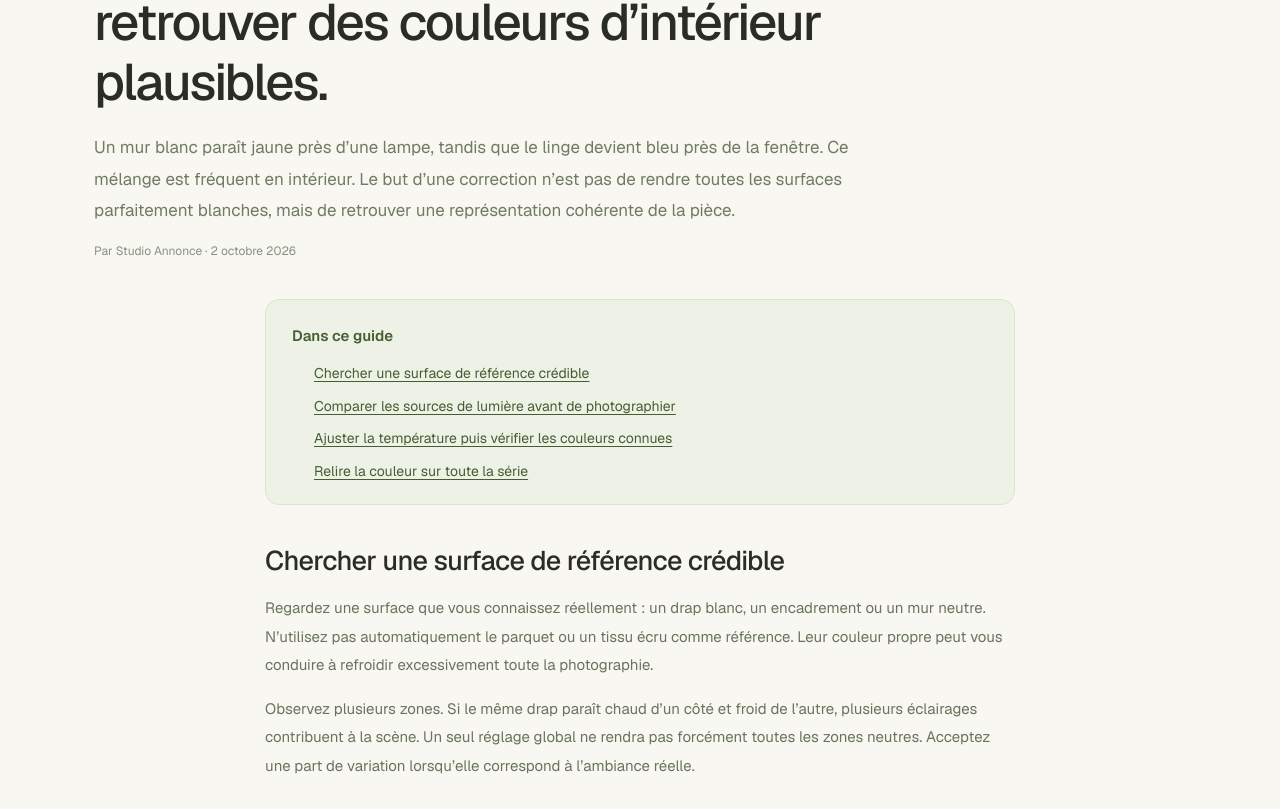
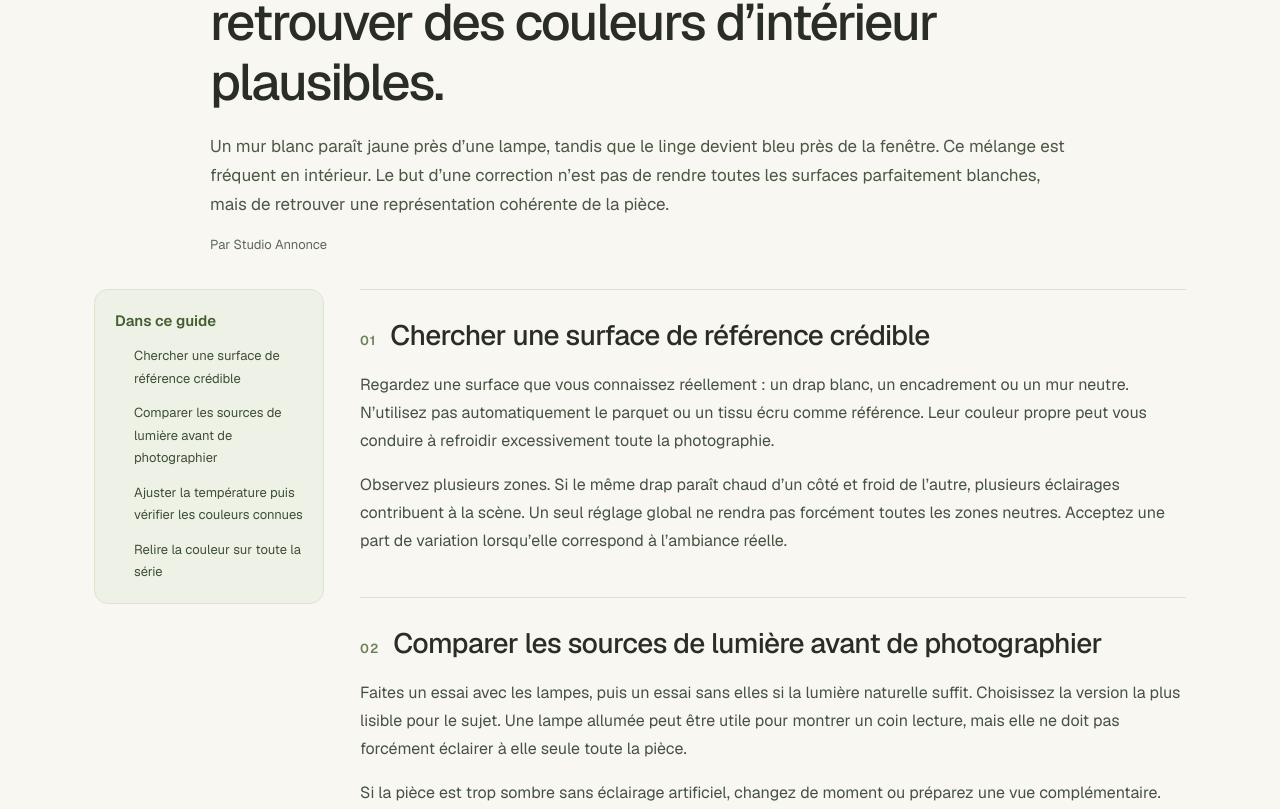
Before and after one commit to xSARRASx/studio-annonce, a Next.js app in the folder web/: page /blog/balance-blancs-photo-interieur/ in a window 1280 px wide. Shown: the part 289-1098 px from the top of the page. Built offline with nearby package versions, Linux system fonts and the light colour scheme.

Commit message:
Rendre les articles du blog lisibles sur ordinateur et mobile

```diff
--- a/web/app/blog/[slug]/page.tsx
+++ b/web/app/blog/[slug]/page.tsx
@@ -27,7 +27,7 @@ export async function generateMetadata({ params }: { params: Promise<{ slug: str
     alternates: { canonical: `/blog/${article.slug}/` },
     openGraph: {
       title, description: article.description, url: `/blog/${article.slug}/`,
-      type: "article", locale: "fr_FR", publishedTime: publishedAt(article.date),
+      type: "article", locale: "fr_FR", ...(article.showDate !== false ? { publishedTime: publishedAt(article.date) } : {}),
       authors: ["Studio Annonce"], ...(image && cover ? { images: [{ url: image, alt: cover.altAfter }] } : {}),
     },
     twitter: { card: image ? "summary_large_image" : "summary", title, description: article.description, ...(image ? { images: [image] } : {}) },
@@ -46,7 +46,7 @@ export default async function ArticlePage({ params }: { params: Promise<{ slug:
   const structured = { "@context": "https://schema.org", "@graph": [
     {
       "@type": "BlogPosting", headline: article.title, description: article.description,
-      datePublished: publishedAt(article.date), dateModified: publishedAt(article.date),
+      ...(article.showDate !== false ? { datePublished: publishedAt(article.date), dateModified: publishedAt(article.date) } : {}),
       inLanguage: "fr-FR", ...(cover ? { image: `${site}/demo/exemples/${cover.file}-apres.webp` } : {}),
       author: { "@type": "Organization", "@id": `${site}/#organization`, name: "Studio Annonce", url: `${site}/` },
       publisher: { "@type": "Organization", "@id": `${site}/#organization`, name: "Studio Annonce", url: `${site}/` },
@@ -59,7 +59,7 @@ export default async function ArticlePage({ params }: { params: Promise<{ slug:
     ] },
   ] };
   return (
-    <div className="studio-demo public-info editorial">
+    <div className="studio-demo public-info editorial article-page">
       <script type="application/ld+json" dangerouslySetInnerHTML={{ __html: JSON.stringify(structured).replace(/</g, "\\u003c") }} />
       <PublicHeader current="blog" />
       <main className="editorial-main">
@@ -68,34 +68,37 @@ export default async function ArticlePage({ params }: { params: Promise<{ slug:
           <header className="editorial-heading">
             <span className="public-eyebrow">{article.category}</span>
             <h1>{article.title}</h1><p>{article.intro}</p>
-            <p className="editorial-date">Par Studio Annonce · <time dateTime={article.date}>{new Date(`${article.date}T12:00:00Z`).toLocaleDateString("fr-FR", { day: "numeric", month: "long", year: "numeric", timeZone: "UTC" })}</time></p>
+            <p className="editorial-date">Par Studio Annonce{article.showDate !== false && <> · <time dateTime={article.date}>{new Date(`${article.date}T12:00:00Z`).toLocaleDateString("fr-FR", { day: "numeric", month: "long", year: "numeric", timeZone: "UTC" })}</time></>}</p>
           </header>
           {cover && <figure className="editorial-cover">
             <ExampleComparison example={cover} priority />
             <figcaption>{article.coverCaption || cover.detail} <Link href={`/exemples/${cover.id}/`}>Comparer avec l’original →</Link></figcaption>
           </figure>}
-          <div className="editorial-prose article-body">
+          <div className="article-layout">
             <nav className="article-toc" aria-label="Sommaire de l’article">
               <p>Dans ce guide</p>
               <ol>{article.sections.map((section, index) => <li key={section.title}><a href={`#section-${index + 1}`}>{section.title}</a></li>)}</ol>
             </nav>
-            {article.sections.map((section, index) => (
-              <section key={section.title} id={`section-${index + 1}`} className="article-section">
-                <h2>{section.title}</h2>
+            <div className="editorial-prose article-body">
+              {article.sections.map((section, index) => {
+                const examples = (section.examples || []).filter(slug => slug !== article.coverExample);
+                return <section key={section.title} id={`section-${index + 1}`} className="article-section">
+                  <h2><span className="article-section-number" aria-hidden="true">{String(index + 1).padStart(2, "0")}</span>{section.title}</h2>
                   {section.paragraphs.map(paragraph => <p key={paragraph}>{paragraph}</p>)}
                   {section.checklist && <ul className="article-checklist">{section.checklist.map(item => <li key={item}>{item}</li>)}</ul>}
-                {section.examples && <div className="article-examples">{section.examples.map(slug => {
+                  {examples.length > 0 && <div className="article-examples">{examples.map(slug => {
                     const item = findPhotoExample(slug)!;
                     return <div className="article-example" key={slug}><ExampleComparison example={item} thumbnail /><Link href={`/exemples/${slug}/`}>{item.title}<small>Voir l’exemple en détail →</small></Link></div>;
                   })}</div>}
                   {section.links && <ul className="article-links">{section.links.map(link => <li key={link.href}><Link href={link.href}>{link.label} →</Link></li>)}</ul>}
-              </section>
-            ))}
+                </section>;
+              })}
               {article.sources && <aside className="article-sources" aria-label="Sources et ressources">
                 <h2>Pour aller à la source</h2>
                 <ul>{article.sources.map(source => <li key={source.href}><a href={source.href}>{source.label}</a></li>)}</ul>
                 <p>Ressources consultées le 2 octobre 2026. Les interfaces et recommandations des plateformes peuvent évoluer.</p>
               </aside>}
+            </div>
           </div>
         </article>
         {related.length > 0 && <section className="editorial-related" aria-labelledby="related-title">
--- a/web/app/blog/articles.ts
+++ b/web/app/blog/articles.ts
@@ -7,7 +7,7 @@ export type BlogTopic = typeof BLOG_TOPICS[number];
 /** Blog content. Drafts stay out of the index, static routes and sitemap. See docs/BLOG.md. */
 export type BlogArticle = {
   slug: string; status: "draft" | "published"; title: string; description: string;
-  date: string; category: string; coverExample?: string; intro: string;
+  date: string; showDate?: boolean; category: string; coverExample?: string; intro: string;
   topic?: BlogTopic;
   seoTitle?: string; coverCaption?: string; related?: string[];
   sources?: { label: string; href: string }[];
--- a/web/app/blog/guides-pieces.ts
+++ b/web/app/blog/guides-pieces.ts
@@ -162,4 +162,4 @@ const guides: Omit<BlogArticle, "date" | "status">[] = [
     ]
   }
 ];
-export const ROOM_GUIDES: readonly BlogArticle[] = guides.map(guide => ({ ...guide, date: "2026-10-02", status: "published" }));
+export const ROOM_GUIDES: readonly BlogArticle[] = guides.map(guide => ({ ...guide, date: "2026-10-03", showDate: false, status: "published" }));
--- a/web/app/blog/guides-projets.ts
+++ b/web/app/blog/guides-projets.ts
@@ -160,4 +160,4 @@ const guides: Omit<BlogArticle, "date" | "status">[] = [
     ]
   }
 ];
-export const PROJECT_GUIDES: readonly BlogArticle[] = guides.map(guide => ({ ...guide, date: "2026-10-02", status: "published" }));
+export const PROJECT_GUIDES: readonly BlogArticle[] = guides.map(guide => ({ ...guide, date: "2026-10-03", showDate: false, status: "published" }));
--- a/web/app/blog/guides-technique.ts
+++ b/web/app/blog/guides-technique.ts
@@ -160,4 +160,4 @@ const guides: Omit<BlogArticle, "date" | "status">[] = [
     ]
   }
 ];
-export const TECHNICAL_GUIDES: readonly BlogArticle[] = guides.map(guide => ({ ...guide, date: "2026-10-02", status: "published" }));
+export const TECHNICAL_GUIDES: readonly BlogArticle[] = guides.map(guide => ({ ...guide, date: "2026-10-03", showDate: false, status: "published" }));
--- a/web/app/blog/guides.ts
+++ b/web/app/blog/guides.ts
@@ -3,7 +3,7 @@ import type { BlogArticle } from "./articles";
 /** Editorial content prepared locally on 2 October 2026; deployment is a separate step. */
 export const SEO_GUIDES: readonly BlogArticle[] = [
   {
-    slug: "photos-immobilieres-smartphone", status: "published", date: "2026-10-02",
+    slug: "photos-immobilieres-smartphone", status: "published", date: "2026-10-03", showDate: false,
     topic: "Prise de vue", category: "Prise de vue", seoTitle: "Photos immobilières au smartphone : le guide pratique",
     title: "Photographier un logement au smartphone : préparer, cadrer, vérifier.",
     description: "Lumière, cadrage, verticales et choix des fichiers : une méthode simple pour préparer les photos de votre logement avec un téléphone.",
@@ -39,7 +39,7 @@ export const SEO_GUIDES: readonly BlogArticle[] = [
     sources: [{ label: "Airbnb — Prendre de belles photos de votre logement", href: "https://www.airbnb.fr/help/article/746" }]
   },
   {
-    slug: "eclaircir-photo-interieur-sombre", status: "published", date: "2026-10-02",
+    slug: "eclaircir-photo-interieur-sombre", status: "published", date: "2026-10-03", showDate: false,
     category: "Lumière & retouche", seoTitle: "Éclaircir une photo d’intérieur sans dénaturer la pièce",
     title: "Une photo d’intérieur trop sombre : que corriger, et quand la refaire ?",
     description: "Exposition, couleurs, fenêtres et détails : apprenez à éclaircir une photo immobilière sombre et à reconnaître les limites d’une retouche.",
@@ -70,7 +70,7 @@ export const SEO_GUIDES: readonly BlogArticle[] = [
     ]
   },
   {
-    slug: "home-staging-virtuel-photo-annonce", status: "published", date: "2026-10-02",
+    slug: "home-staging-virtuel-photo-annonce", status: "published", date: "2026-10-03", showDate: false,
     category: "Décoration virtuelle", seoTitle: "Home staging virtuel : usages, exemples et vérifications",
     title: "Home staging virtuel : aider à se projeter, tout en montrant l’état réel.",
     description: "À quoi sert le home staging virtuel ? Découvrez comment préparer un projet de décoration et comparer meubles, volumes et matériaux à l’original.",
@@ -101,7 +101,7 @@ export const SEO_GUIDES: readonly BlogArticle[] = [
     ]
   },
   {
-    slug: "choisir-photos-annonce-location", status: "published", date: "2026-10-02",
+    slug: "choisir-photos-annonce-location", status: "published", date: "2026-10-03", showDate: false,
     topic: "Organisation", category: "Annonces & sélection", seoTitle: "Photos d’annonce de location : couverture, ordre et légendes",
     title: "Choisir les photos d’une annonce de location : une visite qui se comprend.",
     description: "Choisissez une couverture représentative, ordonnez vos photos par pièce et écrivez des légendes utiles pour présenter clairement votre location.",
@@ -132,7 +132,7 @@ export const SEO_GUIDES: readonly BlogArticle[] = [
     ], sources: [{ label: "Airbnb — Créer une visite photo de votre logement", href: "https://www.airbnb.fr/help/article/477" }, { label: "Airbnb — Prendre de belles photos de votre logement", href: "https://www.airbnb.fr/help/article/746" }]
   },
   {
-    slug: "demande-retouche-photo-immobiliere", status: "published", date: "2026-10-02",
+    slug: "demande-retouche-photo-immobiliere", status: "published", date: "2026-10-03", showDate: false,
     category: "Préparer sa retouche", seoTitle: "Demande de retouche photo immobilière : méthode et exemples",
     title: "Comment formuler une demande de retouche photo immobilière précise ?",
     description: "Ce qui reste, ce qui change, puis les vérifications : préparez une demande de retouche photo ou de décoration virtuelle avec des exemples concrets.",
--- a/web/app/editorial.css
+++ b/web/app/editorial.css
@@ -25,11 +25,38 @@
 .blog-topic-heading{display:flex;align-items:baseline;justify-content:space-between;gap:18px;border-bottom:1px solid #dce2d1;margin-bottom:24px;padding-bottom:15px}
 .blog-topic-heading h2{font-size:30px;letter-spacing:-.7px;line-height:1.2}
 .blog-topic-heading>span{font-size:12px;color:#758068;white-space:nowrap}
-.blog-guide-grid{display:grid;grid-template-columns:repeat(3,minmax(0,1fr));gap:20px;align-items:start}
+.blog-guide-grid{column-count:2;column-gap:24px}
+.blog-guide-card{display:inline-block;width:100%;margin:0 0 24px;vertical-align:top;break-inside:avoid}
 .blog-guide-card .editorial-card-copy{padding:24px}
 .blog-guide-card h3{font-size:23px;line-height:1.3;margin:14px 0}
 .blog-guide-card h3 a:hover{text-decoration:underline;text-underline-offset:4px}
 .blog-guide-card p{font-size:14px;line-height:1.8;color:#69745d;margin:0 0 24px}
 .blog-guide-link{font-size:13px;color:#455d31;text-decoration:underline;text-underline-offset:4px;line-height:1.6}
-@media(max-width:900px){.blog-guide-grid{grid-template-columns:repeat(2,minmax(0,1fr))}}
-@media(max-width:550px){.blog-guide-grid{grid-template-columns:1fr}.blog-topic-nav{gap:8px;margin-bottom:35px}.blog-topic-nav a{padding:10px 12px;font-size:12px}.blog-topic-heading h2{font-size:27px}.blog-guide-card h3{font-size:24px}}
+@media(max-width:650px){.blog-guide-grid{column-count:1}.blog-topic-nav{gap:8px;margin-bottom:35px}.blog-topic-nav a{padding:10px 12px;font-size:12px}.blog-topic-heading h2{font-size:27px}.blog-guide-card h3{font-size:24px}}
+
+/* Article pages: keep navigation separate from the reading column and let photos fill their cards. */
+.article-page .editorial-heading{max-width:860px;margin:0 auto 32px}
+.article-page .editorial-heading>p:not(.editorial-date){color:#4c5745;line-height:1.7}
+.article-page .editorial-date{font-size:13px;color:#5d6856}
+.article-page .editorial-cover{max-width:860px;margin:0 auto 44px}
+.article-layout{display:grid;grid-template-columns:230px minmax(0,1fr);gap:36px;align-items:start;max-width:1100px;margin:0 auto}
+.article-layout .article-toc{position:sticky;top:24px;max-height:calc(100vh - 48px);overflow-y:auto;margin:0;padding:20px;background:#eef2e6}
+.article-layout .article-toc ol{padding-left:19px;gap:12px}
+.article-layout .article-toc a{font-size:13px;line-height:1.5;color:#3e4e37}
+.article-layout .article-toc a:hover{text-decoration:underline;text-underline-offset:3px}
+.article-page .article-body{max-width:none;min-width:0;margin:0}
+.article-page .article-section{border-top:1px solid #dce2d1;padding-top:28px}
+.article-page .article-body section+section{margin-top:42px}
+.article-page .article-section h2{display:flex;gap:14px;align-items:baseline;font-size:28px;line-height:1.25;margin:0 0 18px}
+.article-section-number{flex-shrink:0;font-size:13px;font-weight:600;letter-spacing:1px;color:#6c805a}
+.article-page .article-section>p{font-size:16px;line-height:1.75;color:#465241;margin:16px 0}
+.article-page .article-examples{display:grid;grid-template-columns:repeat(auto-fit,minmax(220px,1fr));gap:16px;margin:26px 0 32px}
+.article-page .article-examples:has(> :only-child){max-width:620px}
+.article-page .article-example{display:block;min-width:0;overflow:hidden}
+.article-page .article-example>.pg-example-comparison{width:100%;aspect-ratio:1.5}
+.article-page .article-example>a{display:block;padding:16px 18px;color:#374c30;font-size:14px;font-weight:600;line-height:1.45;text-decoration:none}
+.article-page .article-example>a:hover{text-decoration:underline;text-underline-offset:3px}
+.article-page .article-examples small{color:#566b49;font-size:12px;font-weight:400}
+.article-page .article-checklist{color:#46583e}
+@media(max-width:850px){.article-layout{grid-template-columns:1fr;gap:26px}.article-layout .article-toc{position:static;max-height:none}.article-page .article-section h2{font-size:26px}}
+@media(max-width:550px){.article-page .editorial-heading>p:not(.editorial-date){font-size:15px}.article-page .article-section>p{font-size:15px;line-height:1.7}.article-page .article-section h2{font-size:24px;gap:10px}.article-page .article-examples{grid-template-columns:1fr}}
```
Also changed, not shown: 3 other files (tests, documents, lock files or other folders). Lines whose indentation alone changed are shown as unchanged.
